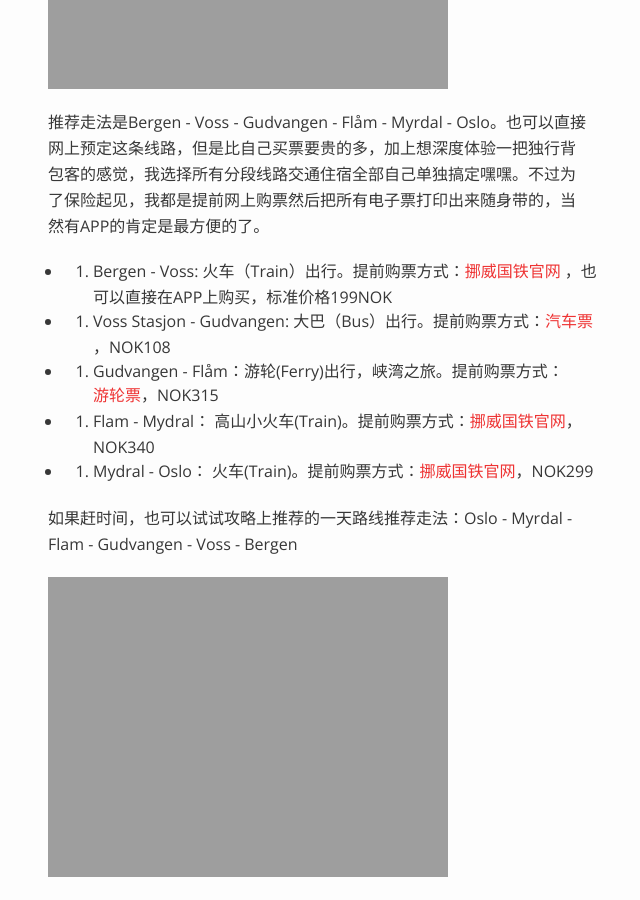
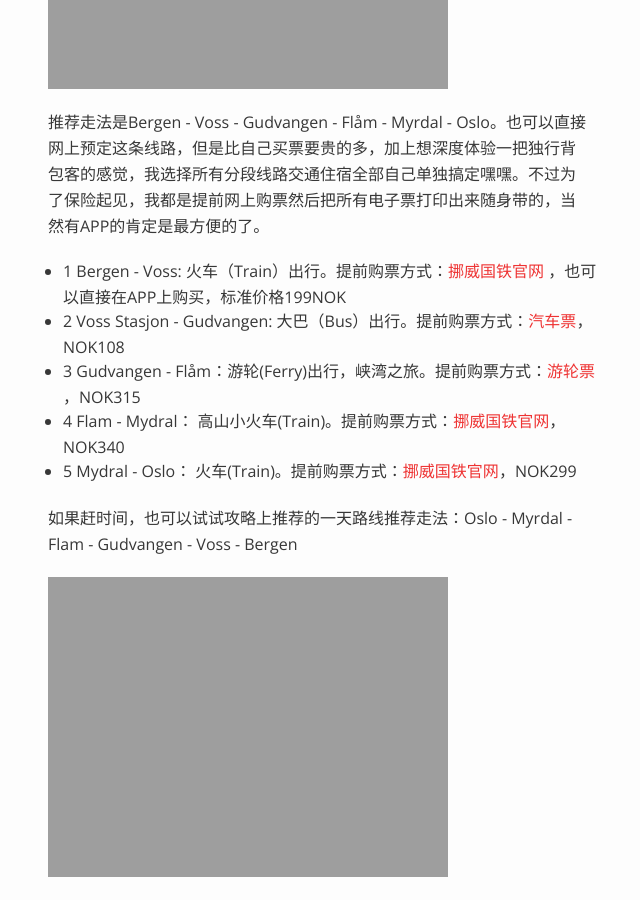
Before and after one commit to hazel-new/HazelBlog, a Jekyll site: the page built from _posts/2016-10-04-独行斯堪地纳维亚系列2.md, in a window 1280 px wide and 900 px high, scrolled down 749 px. Shown: the whole window, without its empty margins (322-962 px from the left). Built offline with Jekyll 4.4.1, drawn with Linux system fonts in a browser that asks for light colours; our own code applies the rules of GitHub Pages for plain Markdown files.

Commit message:
modify nut

```diff
--- a/_posts/2016-10-04-独行斯堪地纳维亚系列2.md
+++ b/_posts/2016-10-04-独行斯堪地纳维亚系列2.md
@@ -9,11 +9,11 @@
 
 推荐走法是Bergen - Voss - Gudvangen - Flåm - Myrdal - Oslo。也可以直接网上预定这条线路，但是比自己买票要贵的多，加上想深度体验一把独行背包客的感觉，我选择所有分段线路交通住宿全部自己单独搞定嘿嘿。不过为了保险起见，我都是提前网上购票然后把所有电子票打印出来随身带的，当然有APP的肯定是最方便的了。
 
-- 1. Bergen - Voss: 火车（Train）出行。提前购票方式：[挪威国铁官网](www.nsb.no) ，也可以直接在APP上购买，标准价格199NOK
-- 2. Voss Stasjon - Gudvangen: 大巴（Bus）出行。提前购票方式：[汽车票](https://www.nor-way.no/nb-NO )，NOK108
-- 3. Gudvangen - Flåm：游轮(Ferry)出行，峡湾之旅。提前购票方式：[游轮票]( https://www.norwaysbest.com/things-to-do/fjords/fjord-cruise-naeroyfjord/ )，NOK315
-- 4. Flam - Mydral： 高山小火车(Train)。提前购票方式：[挪威国铁官网](www.nsb.no)，NOK340
-- 5. Mydral - Oslo： 火车(Train)。提前购票方式：[挪威国铁官网](www.nsb.no)，NOK299
+- 1 Bergen - Voss: 火车（Train）出行。提前购票方式：[挪威国铁官网](www.nsb.no) ，也可以直接在APP上购买，标准价格199NOK
+- 2 Voss Stasjon - Gudvangen: 大巴（Bus）出行。提前购票方式：[汽车票](https://www.nor-way.no/nb-NO )，NOK108
+- 3 Gudvangen - Flåm：游轮(Ferry)出行，峡湾之旅。提前购票方式：[游轮票]( https://www.norwaysbest.com/things-to-do/fjords/fjord-cruise-naeroyfjord/ )，NOK315
+- 4 Flam - Mydral： 高山小火车(Train)。提前购票方式：[挪威国铁官网](www.nsb.no)，NOK340
+- 5 Mydral - Oslo： 火车(Train)。提前购票方式：[挪威国铁官网](www.nsb.no)，NOK299
 
 
 如果赶时间，也可以试试攻略上推荐的一天路线推荐走法：Oslo - Myrdal - Flam - Gudvangen - Voss - Bergen
```
